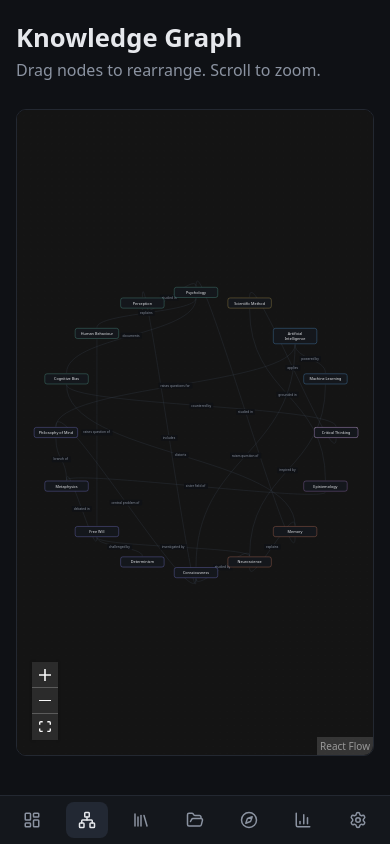
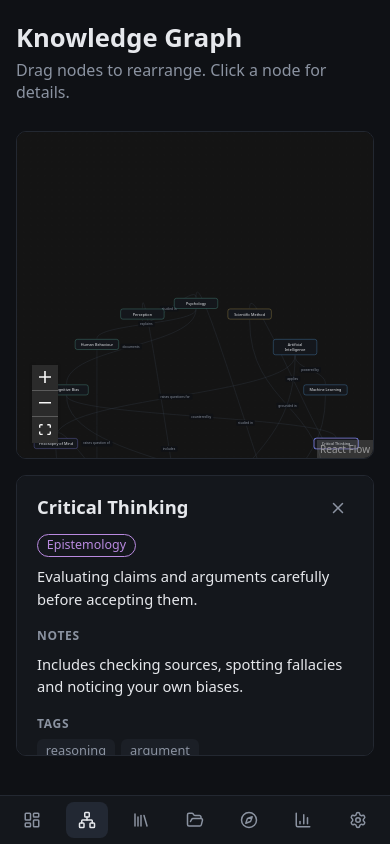
Before and after one commit to thabomapedi1/mindatlas, a React (Vite) app: page /graph in a window 390 px wide. Both pictures are taken after a click on the element "Critical Thinking". Built offline with nearby package versions, Linux system fonts and the light colour scheme.

Commit message:
Phase 3: concept detail panel with node selection

```diff
--- /dev/null
+++ b/src/components/ConceptDetailPanel.jsx
@@ -0,0 +1,102 @@
+import { X } from 'lucide-react'
+import { getCategoryColor } from '../data/categoryColors'
+import { formatDate } from '../utils/formatDate'
+
+function CategoryBadge({ category }) {
+  const color = getCategoryColor(category)
+  return (
+    <span className="category-badge" style={{ borderColor: color, color }}>
+      {category}
+    </span>
+  )
+}
+
+function ConceptDetailPanel({ concept, concepts, connections, onSelect, onClose }) {
+  const relations = connections
+    .filter((c) => c.source === concept.id || c.target === concept.id)
+    .map((c) => {
+      const outgoing = c.source === concept.id
+      const other = concepts.find((x) => x.id === (outgoing ? c.target : c.source))
+      return { id: c.id, label: c.label, outgoing, other }
+    })
+    .filter((relation) => relation.other)
+
+  const relatedCategories = [...new Set(relations.map((r) => r.other.category))].filter(
+    (category) => category !== concept.category,
+  )
+
+  return (
+    <aside className="detail-panel" aria-label="Concept details">
+      <div className="detail-header">
+        <h2>{concept.title}</h2>
+        <button type="button" className="icon-button" onClick={onClose} aria-label="Close details">
+          <X size={18} aria-hidden="true" />
+        </button>
+      </div>
+
+      <CategoryBadge category={concept.category} />
+      <p>{concept.description}</p>
+
+      <h3>Notes</h3>
+      <p>{concept.notes || <span className="muted">No notes yet.</span>}</p>
+
+      {concept.tags.length > 0 && (
+        <>
+          <h3>Tags</h3>
+          <ul className="tag-list">
+            {concept.tags.map((tag) => (
+              <li key={tag} className="tag">
+                {tag}
+              </li>
+            ))}
+          </ul>
+        </>
+      )}
+
+      <h3>Connections ({relations.length})</h3>
+      {relations.length === 0 ? (
+        <p className="muted">No connections yet.</p>
+      ) : (
+        <ul className="relation-list">
+          {relations.map((relation) => {
+            const otherButton = (
+              <button type="button" className="link-button" onClick={() => onSelect(relation.other.id)}>
+                {relation.other.title}
+              </button>
+            )
+            return (
+              <li key={relation.id}>
+                {relation.outgoing ? (
+                  <>
+                    {concept.title} <span className="relation-label">{relation.label}</span> {otherButton}
+                  </>
+                ) : (
+                  <>
+                    {otherButton} <span className="relation-label">{relation.label}</span> {concept.title}
+                  </>
+                )}
+              </li>
+            )
+          })}
+        </ul>
+      )}
+
+      {relatedCategories.length > 0 && (
+        <>
+          <h3>Related categories</h3>
+          <div className="tag-list">
+            {relatedCategories.map((category) => (
+              <CategoryBadge key={category} category={category} />
+            ))}
+          </div>
+        </>
+      )}
+
+      <p className="detail-dates">
+        Created {formatDate(concept.createdAt)} · Updated {formatDate(concept.updatedAt)}
+      </p>
+    </aside>
+  )
+}
+
+export default ConceptDetailPanel
--- a/src/pages/Graphpage.jsx
+++ b/src/pages/Graphpage.jsx
@@ -1,6 +1,7 @@
-import { useMemo } from 'react'
+import { useCallback, useMemo, useState } from 'react'
 import { ReactFlow, Background, Controls, MiniMap, useNodesState } from '@xyflow/react'
 import '@xyflow/react/dist/style.css'
+import ConceptDetailPanel from '../components/ConceptDetailPanel'
 import { useKnowledge } from '../store/useKnowledge'
 import { conceptsToNodes, connectionsToEdges } from '../utils/graphMappers'
 import '../styles/overview.css'
@@ -9,29 +10,52 @@ import '../styles/graph.css'
 function GraphPage() {
   const { concepts, connections } = useKnowledge()
 
-  // useNodesState keeps the nodes in React state so dragging works.
-  // It returns [nodes, setNodes, onNodesChange]; we don't need setNodes yet,
-  // so the empty space between the commas skips it.
-  const [nodes, , onNodesChange] = useNodesState(conceptsToNodes(concepts))
+  const [nodes, setNodes, onNodesChange] = useNodesState(conceptsToNodes(concepts))
+  const [selectedId, setSelectedId] = useState(null)
+  const [flowInstance, setFlowInstance] = useState(null)
 
-  // useMemo rebuilds the edges only when `connections` changes.
   const edges = useMemo(() => connectionsToEdges(connections), [connections])
+  const selectedConcept = concepts.find((c) => c.id === selectedId) ?? null
+
+  // Mouse: clicking a node opens its panel, clicking empty space closes it.
+  const handleNodeClick = useCallback((_event, node) => setSelectedId(node.id), [])
+  const handlePaneClick = useCallback(() => setSelectedId(null), [])
+
+  // Keyboard: Tab + Enter selects a node without a click, so we also
+  // listen to React Flow's selection event.
+  const handleSelectionChange = useCallback(({ nodes: selectedNodes }) => {
+    if (selectedNodes.length > 0) setSelectedId(selectedNodes[0].id)
+  }, [])
+
+  // Selects one node (or none, when id is null) and zooms to it.
+  function selectNode(id) {
+    setSelectedId(id)
+    setNodes((current) => current.map((node) => ({ ...node, selected: node.id === id })))
+    if (id && flowInstance) {
+      flowInstance.fitView({ nodes: [{ id }], duration: 400, maxZoom: 1.2 })
+    }
+  }
 
   return (
     <section className="graph-page">
       <header className="page-header">
         <h1>Knowledge Graph</h1>
-        <p className="muted">Drag nodes to rearrange. Scroll to zoom.</p>
+        <p className="muted">Drag nodes to rearrange. Click a node for details.</p>
       </header>
 
       {concepts.length === 0 ? (
         <p className="muted">No concepts yet. Create one from the Overview to see it here.</p>
       ) : (
+        <div className="graph-workspace">
           <div className="graph-canvas">
             <ReactFlow
               nodes={nodes}
               edges={edges}
               onNodesChange={onNodesChange}
+              onNodeClick={handleNodeClick}
+              onPaneClick={handlePaneClick}
+              onSelectionChange={handleSelectionChange}
+              onInit={setFlowInstance}
               colorMode="dark"
               fitView
               minZoom={0.2}
@@ -44,6 +68,17 @@ function GraphPage() {
               <MiniMap pannable zoomable nodeColor={(node) => node.data.color} />
             </ReactFlow>
           </div>
+
+          {selectedConcept && (
+            <ConceptDetailPanel
+              concept={selectedConcept}
+              concepts={concepts}
+              connections={connections}
+              onSelect={selectNode}
+              onClose={() => selectNode(null)}
+            />
+          )}
+        </div>
       )}
     </section>
   )
--- a/src/styles/graph.css
+++ b/src/styles/graph.css
@@ -8,12 +8,24 @@
   flex-shrink: 0;
 }
 
+.graph-workspace {
+  flex: 1;
+  min-height: 0;
+  display: flex;
+  gap: 1rem;
+}
+
 .graph-canvas {
   flex: 1;
+  min-width: 0;
   min-height: 0;
   border: 1px solid #232831;
   border-radius: 10px;
   overflow: hidden;
+}
+
+.graph-canvas .react-flow__node.selected {
+  box-shadow: 0 0 0 2px #6d8cff;
 }
 
 /* TEMPORARY: hide the connection dots until connecting is built (Step 4). */
@@ -21,9 +33,122 @@
   opacity: 0;
 }
 
+.detail-panel {
+  width: 320px;
+  flex-shrink: 0;
+  overflow-y: auto;
+  background: #14171c;
+  border: 1px solid #232831;
+  border-radius: 10px;
+  padding: 1.1rem 1.25rem;
+  font-size: 0.92rem;
+  line-height: 1.5;
+}
+
+.detail-header {
+  display: flex;
+  align-items: flex-start;
+  justify-content: space-between;
+  gap: 0.5rem;
+  margin-bottom: 0.6rem;
+}
+
+.detail-header h2 {
+  margin: 0;
+  font-size: 1.15rem;
+}
+
+.detail-panel h3 {
+  margin: 1.1rem 0 0.4rem;
+  font-size: 0.75rem;
+  letter-spacing: 0.06em;
+  text-transform: uppercase;
+  color: var(--muted);
+}
+
+.detail-panel p {
+  margin: 0.5rem 0;
+}
+
+.category-badge {
+  display: inline-block;
+  padding: 0.1rem 0.55rem;
+  border: 1px solid;
+  border-radius: 999px;
+  font-size: 0.78rem;
+}
+
+.tag-list {
+  display: flex;
+  flex-wrap: wrap;
+  gap: 0.4rem;
+  list-style: none;
+  margin: 0;
+  padding: 0;
+}
+
+.tag {
+  padding: 0.1rem 0.55rem;
+  background: #1b1f26;
+  border-radius: 6px;
+  font-size: 0.8rem;
+  color: var(--muted);
+}
+
+.relation-list {
+  list-style: none;
+  margin: 0;
+  padding: 0;
+}
+
+.relation-list li {
+  padding: 0.35rem 0;
+  border-top: 1px solid #1d222a;
+}
+
+.relation-list li:first-child {
+  border-top: none;
+}
+
+.relation-label {
+  color: var(--muted);
+  font-style: italic;
+}
+
+.link-button {
+  padding: 0;
+  background: none;
+  border: none;
+  font: inherit;
+  color: #8aa3ff;
+  cursor: pointer;
+  text-decoration: underline;
+  text-underline-offset: 2px;
+}
+
+.link-button:focus-visible {
+  outline: 2px solid #6d8cff;
+  outline-offset: 2px;
+}
+
+.detail-dates {
+  margin-top: 1.25rem;
+  font-size: 0.78rem;
+  color: var(--muted);
+}
+
 @media (max-width: 768px) {
   .graph-page {
     height: calc(100vh - 6.75rem);
+  }
+
+  .graph-workspace {
+    flex-direction: column;
+  }
+
+  .detail-panel {
+    width: auto;
+    max-height: 45%;
   }
 
   .react-flow__minimap {
```
Lines whose indentation alone changed are shown as unchanged.
